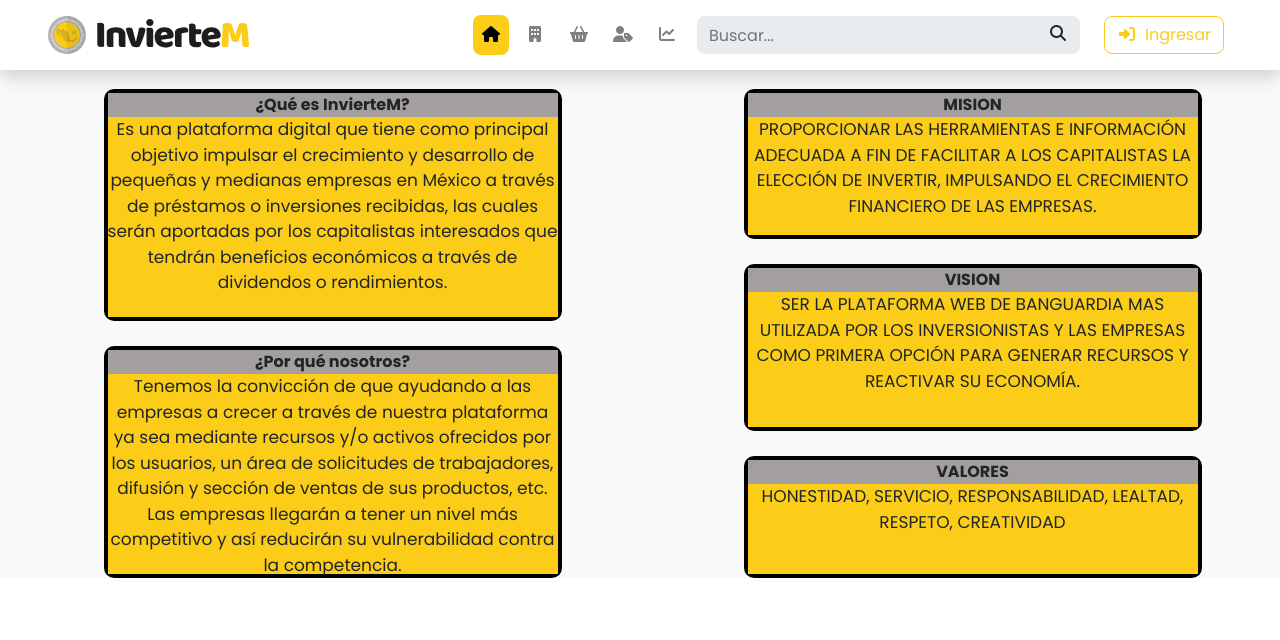
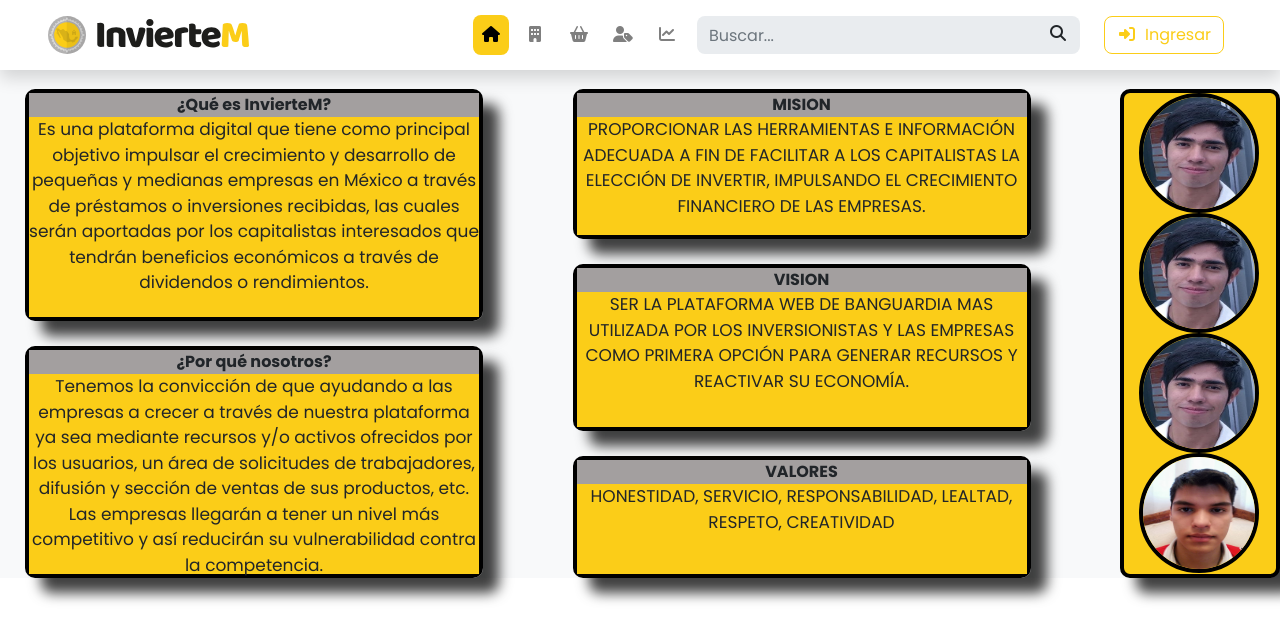
Before and after one commit to manuelgm0518/invierte-m, a Vue app: page / in a window 1280 px wide. Shown: the top 640 px of the page. Built offline with nearby package versions, Linux system fonts and the light colour scheme; a web font is replaced by a local one.

Commit message:
ya tiene imagenes

```diff
--- a/src/views/PagPrincipal.vue
+++ b/src/views/PagPrincipal.vue
@@ -26,7 +26,15 @@
                         <p class="titulo">VALORES</p>
                         <p id="valores">HONESTIDAD, SERVICIO, RESPONSABILIDAD, LEALTAD, RESPETO, CREATIVIDAD</p>
                     </div>
+                </div >
+
+                <div class="caja todo">
+                    <img class="imag" src="../assets/leon.jpeg" alt="">
+                    <img class="imag" src="../assets/leon.jpeg" alt="">
+                    <img class="imag" src="../assets/leon.jpeg" alt="">
+                    <img class="imag" src="../assets/jc.jpeg" alt="">
                 </div>
+
             </div>
         </div>
     </div>
@@ -42,6 +50,25 @@ export default {
 </script>
 
 <style scoped>
+.todo{
+    background: #fbcd18;
+    border: 4px solid black;
+    border-radius: 10px;
+    width: 160px;
+    margin-top: 25px;
+    box-shadow: 16px 15px 13px 0px rgba(0,0,0,0.75);
+    -moz-box-shadow: 16px 15px 13px 0px rgba(0,0,0,0.75);
+    box-shadow: 16px 15px 13px 0px rgba(0,0,0,0.75);
+}
+
+.imag{
+    width: 120px;
+    height: 120px;
+    border-radius: 80px;
+    border:4px solid #000;
+    /* margin: 5px 30px; */
+    margin: 0% 10%;
+}
 #valores{
     text-align: center;
     width: 450px;
@@ -71,7 +98,9 @@ export default {
 }
 #separacion{
     display: flex;
-    justify-content: space-around;
+    justify-content: space-between;
+    /* display: inline-block;
+    margin: 0% 15%; */
 
 }
 .caja{
@@ -92,6 +121,11 @@ export default {
     margin-top: 25px;
     border: 4px solid black;
     border-radius: 10px;
+    box-shadow: 16px 15px 13px 0px rgba(0,0,0,0.75);
+    -moz-box-shadow: 16px 15px 13px 0px rgba(0,0,0,0.75);
+    box-shadow: 16px 15px 13px 0px rgba(0,0,0,0.75);
+
+
 }
 .titulo{
     font-weight: bold;
```
Also changed, not shown: src/assets/jc.jpeg (added), src/assets/leon.jpeg (added). Lines whose indentation alone changed are shown as unchanged.
